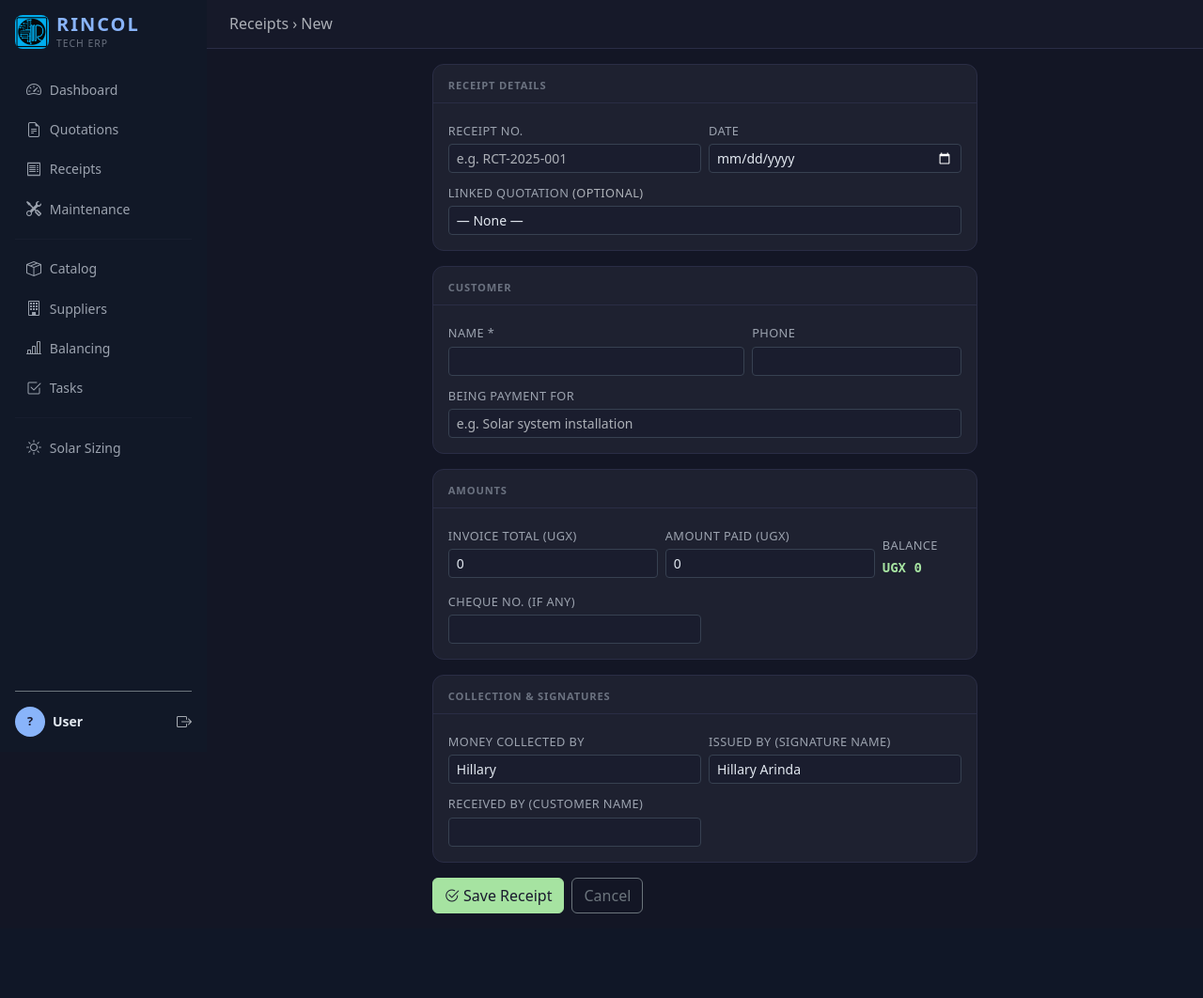
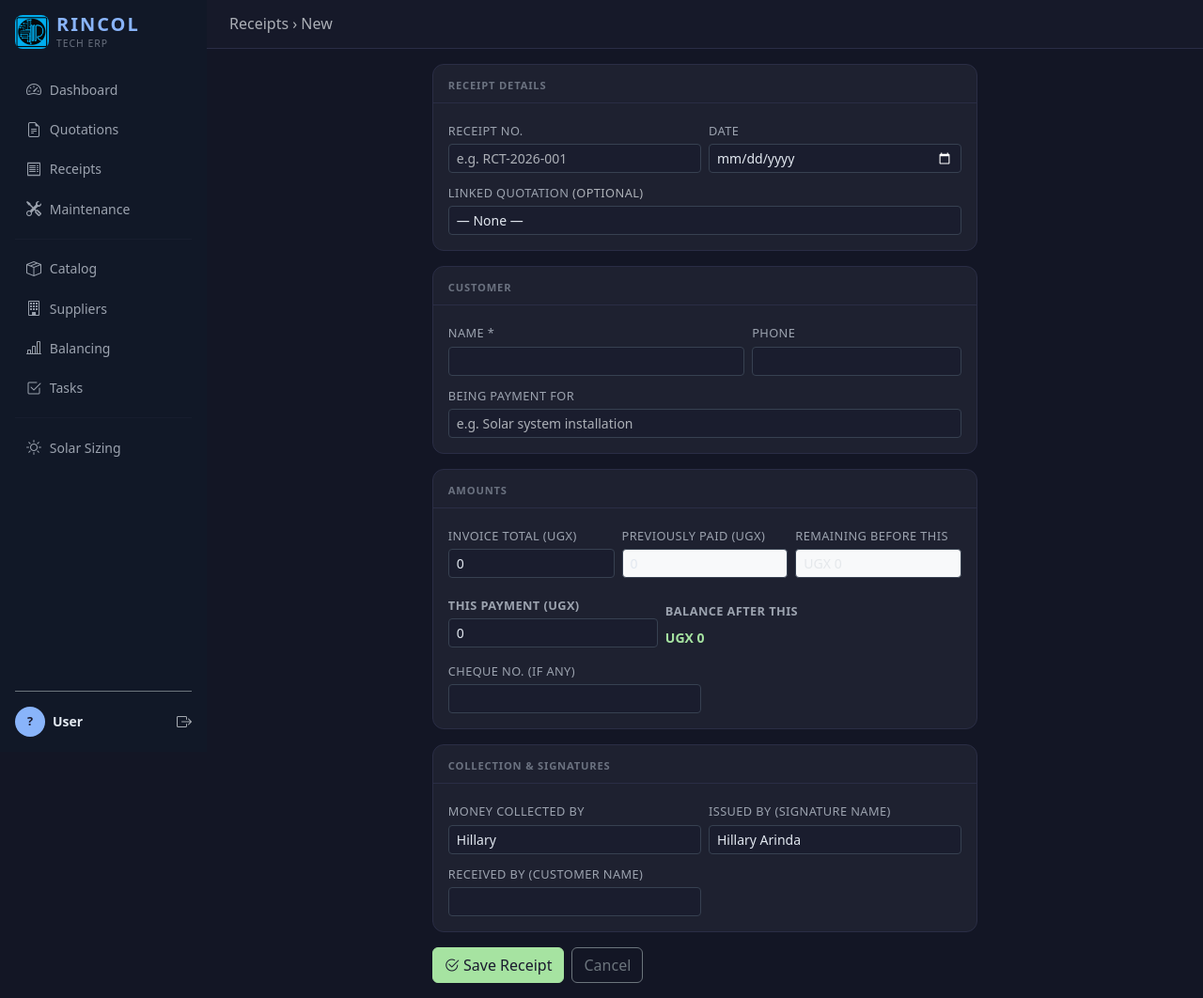
Before and after one commit to RincolTech-Solutions-ltd/rincol-erp, a Flask app: template templates/receipt/form.html in a window 1280 px wide. Shown: the whole page at 94% size. Before the commit the page ends 972 px from the top, so only its background shows below. Run offline with Flask 3, Linux system fonts and the light colour scheme; the template is opened without the code that fills it, so the values that code supplies are empty; some libraries are stand-ins or nearby versions.

Commit message:
Fix receipt form: auto-increment receipt_no and track installment balance
- receipt_no was always falling back to RCT-2026-001, causing
  UniqueViolation on the second receipt. Now queries DB for the
  latest number and auto-increments (pre-filled on GET, re-derived
  on POST).
- Balance calculation now accounts for prior payments on the same
  quotation. Previously paid is queried from receipts table and
  passed to the template via data-prev-paid on each quotation option.
- Form now shows: Invoice Total | Previously Paid | Remaining Before
  This | This Payment | Balance After This — all computed live via JS.
- Server-side balance = fig - sum(prior receipts) - this payment.

Co-Authored-By: Claude Sonnet 4.6 <noreply@anthropic.com>

```diff
--- a/app.py
+++ b/app.py
@@ -345,14 +345,48 @@ def receipts_list():
 @login_required
 def receipts_new():
     quotations = query("SELECT id, quotation_no, customer_name, customer_phone, total_amount FROM quotations ORDER BY date DESC LIMIT 100")
+
+    # Build a map of previously paid amounts per quotation
+    prev_paid_rows = query(
+        "SELECT quotation_id, COALESCE(SUM(amount_paid),0) AS total_paid "
+        "FROM receipts WHERE quotation_id IS NOT NULL GROUP BY quotation_id")
+    prev_paid = {str(row["quotation_id"]): float(row["total_paid"]) for row in (prev_paid_rows or [])}
+
     if request.method == "POST":
         f    = request.form
         rid  = str(uuid.uuid4())
-        rno  = f.get("receipt_no","").strip() or f"RCT-{date.today().year}-001"
-        fig  = float(f.get("amount_fig",0))
-        paid = float(f.get("amount_paid",0))
+        # Auto-generate next receipt number
+        yr   = date.today().year
+        last = query_one(
+            "SELECT receipt_no FROM receipts WHERE receipt_no LIKE %s ORDER BY receipt_no DESC LIMIT 1",
+            (f"RCT-{yr}-%",))
+        if last:
+            try:
+                last_num = int(last["receipt_no"].rsplit("-", 1)[-1])
+                rno = f"RCT-{yr}-{last_num+1:03d}"
+            except Exception:
+                rno = f"RCT-{yr}-001"
+        else:
+            rno = f"RCT-{yr}-001"
+        # Allow manual override if user typed one
+        manual_rno = f.get("receipt_no", "").strip()
+        if manual_rno and manual_rno != f"RCT-{yr}-???":
+            rno = manual_rno
+
+        fig  = float(f.get("amount_fig", 0))
+        paid = float(f.get("amount_paid", 0))
         qid  = f.get("quotation_id") or None
         mid  = f.get("maintenance_id") or None
+
+        # Balance = invoice total - all prior payments on this quotation - this payment
+        already_paid = 0.0
+        if qid:
+            row = query_one(
+                "SELECT COALESCE(SUM(amount_paid),0) AS total FROM receipts WHERE quotation_id=%s",
+                (qid,))
+            already_paid = float(row["total"]) if row else 0.0
+        balance = fig - already_paid - paid
+
         execute("""INSERT INTO receipts
             (id,receipt_no,date,customer_name,customer_phone,customer_email,
              customer_address,being_for,amount_fig,amount_paid,balance,cheque_no,
@@ -361,18 +395,34 @@ def receipts_new():
             (rid, rno, f.get("date") or date.today().isoformat(),
              f["customer_name"], f.get("customer_phone",""), f.get("customer_email",""),
              f.get("customer_address",""), f.get("being_for",""),
-             fig, paid, fig-paid, f.get("cheque_no",""),
+             fig, paid, balance, f.get("cheque_no",""),
              f.get("issued_name",""), f.get("received_name",""),
              f.get("collected_by","Hillary"), qid, mid))
         flash("Receipt saved.", "success")
         return redirect(url_for("receipts_view", rid=rid))
+
+    # Auto-generate next receipt number for pre-fill
+    yr = date.today().year
+    last = query_one(
+        "SELECT receipt_no FROM receipts WHERE receipt_no LIKE %s ORDER BY receipt_no DESC LIMIT 1",
+        (f"RCT-{yr}-%",))
+    if last:
+        try:
+            last_num = int(last["receipt_no"].rsplit("-", 1)[-1])
+            next_rno = f"RCT-{yr}-{last_num+1:03d}"
+        except Exception:
+            next_rno = f"RCT-{yr}-001"
+    else:
+        next_rno = f"RCT-{yr}-001"
+
     prefill_qid = request.args.get("qid")
     prefill_mid = request.args.get("mid")
-    # If coming from a maintenance record, prefill client details
     prefill_maint = None
     if prefill_mid:
         prefill_maint = query_one("SELECT * FROM maintenance_records WHERE id=%s", (prefill_mid,))
     return render_template("receipt/form.html", r=None, quotations=quotations,
+                           prev_paid=prev_paid,
+                           next_rno=next_rno,
                            prefill_qid=prefill_qid, prefill_mid=prefill_mid, prefill_maint=prefill_maint)
 
 
--- a/templates/receipt/form.html
+++ b/templates/receipt/form.html
@@ -16,7 +16,9 @@
         <div class="row g-2">
           <div class="col-6">
             <label class="form-label">Receipt No.</label>
-            <input type="text" name="receipt_no" class="form-control form-control-sm" placeholder="e.g. RCT-2025-001">
+            <input type="text" name="receipt_no" class="form-control form-control-sm"
+                   value="{{ r.receipt_no if r else (next_rno or '') }}"
+                   placeholder="e.g. RCT-2026-001">
           </div>
           <div class="col-6">
             <label class="form-label">Date</label>
@@ -31,6 +33,7 @@
                 data-customer="{{ q.customer_name }}"
                 data-phone="{{ q.customer_phone or '' }}"
                 data-amount="{{ q.total_amount }}"
+                data-prev-paid="{{ prev_paid.get(q.id|string, 0) if prev_paid is defined else 0 }}"
                 {% if (r and r.quotation_id==q.id) or (not r and prefill_qid==q.id) %}selected{% endif %}>
                 {{ q.quotation_no }} — {{ q.customer_name }}
               </option>
@@ -65,23 +68,37 @@
       <div class="card-header"><span class="section-header mb-0">Amounts</span></div>
       <div class="card-body">
         <div class="row g-2 align-items-end">
+          <div class="col-4">
+            <label class="form-label">Invoice Total (UGX)</label>
+            <input type="number" name="amount_fig" id="amount_fig" class="form-control form-control-sm" min="0" step="any"
+                   value="{{ r.amount_fig if r else 0 }}">
+          </div>
+          <div class="col-4">
+            <label class="form-label">Previously Paid (UGX)</label>
+            <input type="number" id="prev_paid_display" class="form-control form-control-sm bg-light" readonly
+                   value="{{ r.amount_paid if r else 0 }}" tabindex="-1">
+          </div>
+          <div class="col-4">
+            <label class="form-label">Remaining Before This</label>
+            <div id="remaining_display" class="form-control form-control-sm bg-light text-muted small d-flex align-items-center">UGX 0</div>
+          </div>
+        </div>
+        <div class="row g-2 mt-2 align-items-end">
           <div class="col-5">
-            <label class="form-label">Invoice Total (UGX)</label>
-            <input type="number" name="amount_fig" id="amount_fig" class="form-control form-control-sm" min="0" step="any" value="0">
+            <label class="form-label fw-semibold">This Payment (UGX)</label>
+            <input type="number" name="amount_paid" id="amount_paid" class="form-control form-control-sm" min="0" step="any"
+                   value="{{ r.amount_paid if r else 0 }}">
           </div>
-          <div class="col-5">
-            <label class="form-label">Amount Paid (UGX)</label>
-            <input type="number" name="amount_paid" id="amount_paid" class="form-control form-control-sm" min="0" step="any" value="0">
-          </div>
-          <div class="col-2">
-            <div class="form-label">Balance</div>
-            <div id="balance_display" class="fw-bold money small text-green">UGX 0</div>
+          <div class="col-4">
+            <label class="form-label fw-semibold">Balance After This</label>
+            <div id="balance_display" class="fw-bold text-green small mt-1">UGX 0</div>
           </div>
         </div>
         <div class="row g-2 mt-1">
           <div class="col-6">
             <label class="form-label">Cheque No. (if any)</label>
-            <input type="text" name="cheque_no" class="form-control form-control-sm">
+            <input type="text" name="cheque_no" class="form-control form-control-sm"
+                   value="{{ r.cheque_no if r else '' }}">
           </div>
         </div>
       </div>
@@ -121,3 +138,50 @@
 </div>
 </form>
 {% endblock %}
+
+{% block scripts %}
+<script>
+(function(){
+  const qSel     = document.getElementById('receipt_quotation_id');
+  const amtFig   = document.getElementById('amount_fig');
+  const prevDisp = document.getElementById('prev_paid_display');
+  const remDisp  = document.getElementById('remaining_display');
+  const amtPaid  = document.getElementById('amount_paid');
+  const balDisp  = document.getElementById('balance_display');
+
+  function fmt(n){ return 'UGX ' + Math.round(n).toLocaleString('en-UG'); }
+
+  function recalc(){
+    const total     = parseFloat(amtFig.value)   || 0;
+    const prevPaid  = parseFloat(prevDisp.value)  || 0;
+    const thisPay   = parseFloat(amtPaid.value)   || 0;
+    const remaining = total - prevPaid;
+    const balance   = remaining - thisPay;
+    remDisp.textContent = fmt(remaining);
+    balDisp.textContent = fmt(balance);
+    balDisp.className = 'fw-bold small mt-1 ' + (balance < 0 ? 'text-danger' : 'text-green');
+  }
+
+  function onQuotationChange(){
+    const opt = qSel.options[qSel.selectedIndex];
+    if(!opt || !opt.value){ recalc(); return; }
+    const amount   = parseFloat(opt.dataset.amount)   || 0;
+    const prevPaid = parseFloat(opt.dataset.prevPaid) || 0;
+    const nameEl = document.querySelector('[name=customer_name]');
+    if(nameEl && !nameEl.value) nameEl.value = opt.dataset.customer || '';
+    const phoneEl = document.querySelector('[name=customer_phone]');
+    if(phoneEl && !phoneEl.value) phoneEl.value = opt.dataset.phone || '';
+    amtFig.value   = amount;
+    prevDisp.value = prevPaid;
+    recalc();
+  }
+
+  if(qSel)    qSel.addEventListener('change', onQuotationChange);
+  if(amtFig)  amtFig.addEventListener('input', recalc);
+  if(amtPaid) amtPaid.addEventListener('input', recalc);
+
+  if(qSel && qSel.value) onQuotationChange();
+  else recalc();
+})();
+</script>
+{% endblock %}
```
